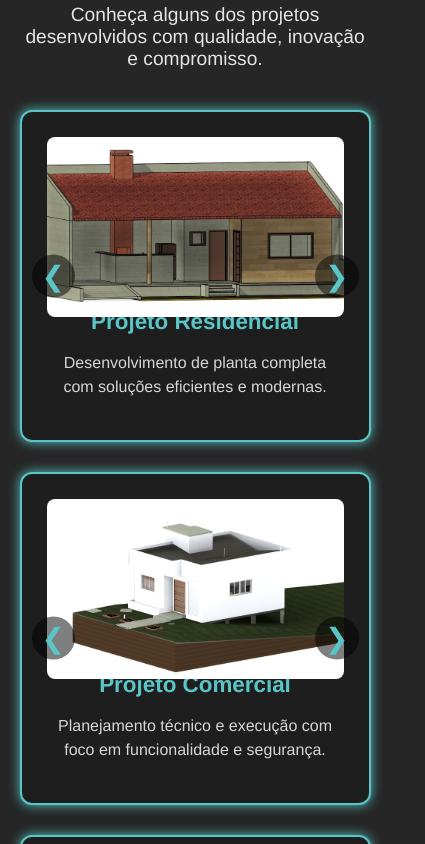
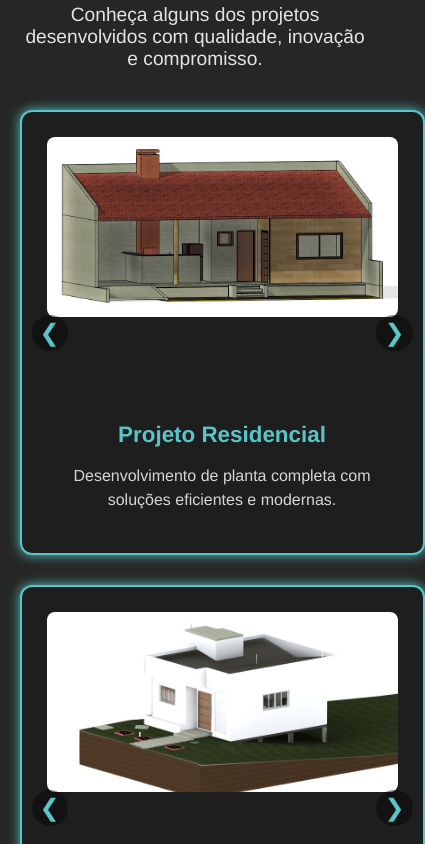
Before and after one commit to gabeesi/ArtesiaEC, a plain HTML site: page index.html in a window 390 px wide. Shown: the part 1280-2124 px from the top of the page, 425 px wide, since content can reach past the window. Drawn offline with Linux system fonts and the light colour scheme.

Commit message:
Ajustando

```diff
--- a/index.css
+++ b/index.css
@@ -209,12 +209,13 @@ h1 {
 .carrossel {
     position: relative;
     overflow: hidden;
+    width: 100%;
 }
 
 .carousel-container {
     position: relative;
     width: 100%;
-    height: 180px;
+    aspect-ratio: 16/9;
 }
 
 .carousel-img {
@@ -222,7 +223,7 @@ h1 {
     top: 0;
     left: 0;
     width: 100%;
-    height: 180px;
+    height: 100%;
     object-fit: cover;
     border-radius: 8px;
     opacity: 0;
@@ -243,8 +244,9 @@ h1 {
     cursor: pointer;
     padding: 5px 10px;
     border-radius: 50%;
-    background: rgba(0,0,0,0.5);
+    background: rgba(0,0,0,0.4);
     user-select: none;
+    z-index: 10;
 }
 
 .carousel-btn.left {
@@ -256,17 +258,19 @@ h1 {
 }
 
 .carousel-btn:hover {
-    background: rgba(89,197,199,0.5);
+    background: rgba(89,197,199,0.6);
 }
 
 /* Responsivo */
 @media (max-width: 600px) {
+
     .carousel-container {
-        height: 150px;
+        aspect-ratio: 4/3;
     }
 
-    .carousel-img {
-        height: 150px;
+    .carousel-btn {
+        font-size: 24px;
+        padding: 4px 8px;
     }
 }
 
```
